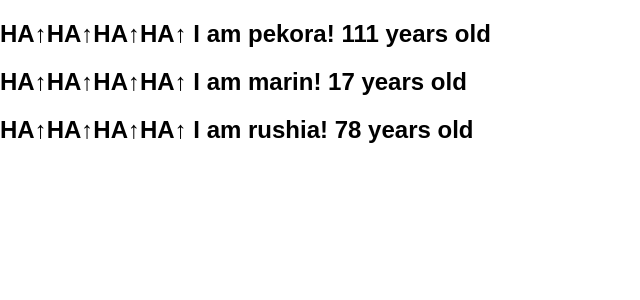
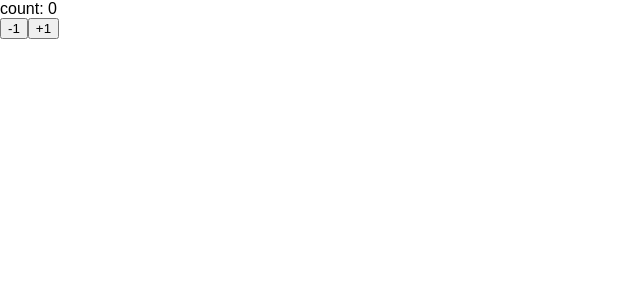
Before and after one commit to yousejp/react-study, a React (Create React App) app in the folder react-app/: page / in a window 1280 px wide. Shown: the top 300 px of the page, without its empty margins (0-640 px from the left). Built offline with nearby package versions, Linux system fonts and the light colour scheme.

Commit message:
stateの勉強

```diff
--- a/react-app/src/App.js
+++ b/react-app/src/App.js
@@ -1,5 +1,38 @@
-// import React, { Component } from 'react';
-import React from 'react';
+import React, { Component } from 'react';
+// import React from 'react';
+// import PropTypes from 'prop-types';
+
+// User.propTypes = {
+//   name: PropTypes.string,
+//   age: PropTypes.number,
+// };
+
+const App = () => <Counter></Counter>;
+
+class Counter extends Component {
+  constructor(props) {
+    super(props);
+    this.state = { count: 0 };
+  }
+  // stateを変更するときは{ count: 0 }ではなくsetStateを使う
+  handleMinusButton = () => {
+    this.setState({ count: this.state.count - 1 });
+  };
+  handlePlusButton = () => {
+    this.setState({ count: this.state.count + 1 });
+  };
+  render() {
+    return (
+      <React.Fragment>
+        <div>count: {this.state.count}</div>
+        <button onClick={this.handleMinusButton}>-1</button>
+        <button onClick={this.handlePlusButton}>+1</button>
+      </React.Fragment>
+    );
+  }
+}
+
+// export { CounterApp };
 
 const User = (props) => {
   return (
@@ -8,26 +41,28 @@
     </h2>
   );
 };
+
 User.defaultProps = {
   age: 78,
 };
 
-const App = () => {
-  const profiles = [
-    { name: 'pekora', age: 111 },
-    { name: 'marin', age: 17 },
-    { name: 'rushia' },
-  ];
-  return (
-    <React.Fragment>
-      <div>
-        {profiles.map((profile, index) => {
-          return <User name={profile.name} age={profile.age} key={index} />;
-        })}
-      </div>
-    </React.Fragment>
-  );
-};
+// const App2 = () => {
+//   const profiles = [
+//     { name: 'pekora', age: 111 },
+//     { name: 'marin', age: 17 },
+//     { name: 'rushia' },
+//     // { name: 78 }, nameがnumber型だとエラーになる
+//   ];
+//   return (
+//     <React.Fragment>
+//       <div>
+//         {profiles.map((profile, index) => {
+//           return <User name={profile.name} age={profile.age} key={index} />;
+//         })}
+//       </div>
+//     </React.Fragment>
+//   );
+// };
 
 // class App extends Component {
 //   render() {
@@ -48,4 +83,6 @@
 //   }
 // }
 
+// export { App };
+
 export default App;
```
